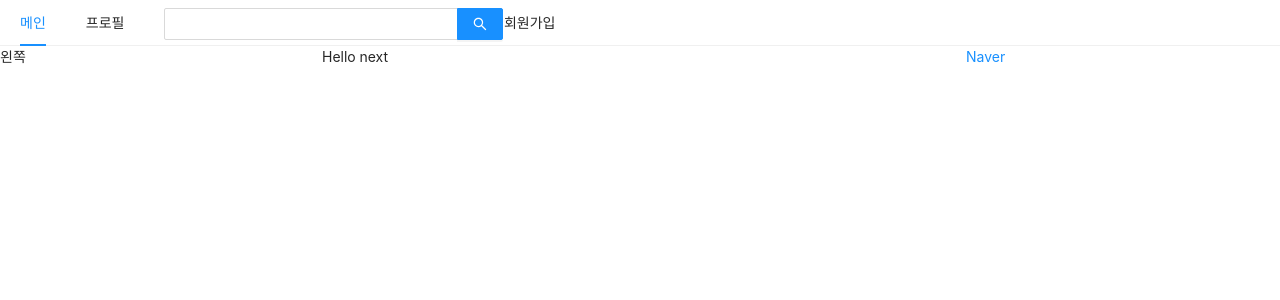
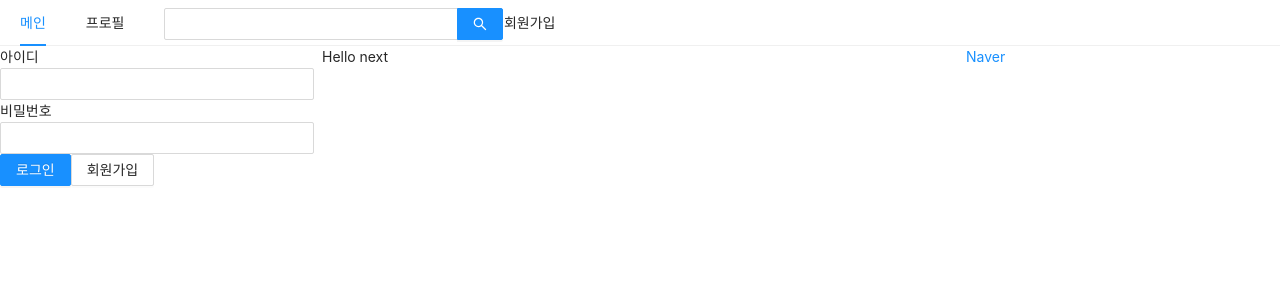
Before and after one commit to JunH-K/react-next, a Next.js app in the folder front/: page / in a window 1280 px wide. Shown: the top 300 px of the page. Built offline with nearby package versions, Linux system fonts and the light colour scheme.

Commit message:
feat : loginform, userprofile 추가

```diff
--- a/front/components/AppLayout.js
+++ b/front/components/AppLayout.js
@@ -1,9 +1,12 @@
-import React from 'react';
+import React, { useState } from 'react';
 import PropTypes from 'prop-types';
 import Link from 'next/link';
 import { Menu, Input, Row, Col } from 'antd';
+import UserProfile from './UserProfile';
+import LoginForm from './LoginForm';
 
 const AppLayout = ({ children }) => {
+  const [isLoggedIn, setIsLoggedIn] = useState(false);
   return (
     <div>
       <Menu mode="horizontal">
@@ -21,7 +24,7 @@ const AppLayout = ({ children }) => {
       <Row gutter={8}>
         {/*컬럼간 간격*/}
         <Col xs={24} md={6}>
-          왼쪽
+          {isLoggedIn ? <UserProfile /> : <LoginForm />}
         </Col>
         <Col xs={24} md={12}>
           {children}
--- /dev/null
+++ b/front/components/LoginForm.js
@@ -0,0 +1,49 @@
+import React, { useState, useCallback } from 'react';
+import Link from 'next/link';
+import { Form, Input, Button } from 'antd';
+
+const LoginForm = () => {
+  const [id, setId] = useState('');
+  const [password, setPassword] = useState('');
+
+  const onChangeId = useCallback((e) => {
+    setId(e.target.value);
+  }, []);
+
+  const onChangePassword = useCallback((e) => {
+    setPassword(e.target.value);
+  }, []);
+
+  return (
+    <Form>
+      <div>
+        <label htmlFor="user-id">아이디</label>
+        <br />
+        <Input name="user-id" value={id} onChange={onChangeId} required />
+      </div>
+
+      <div>
+        <label htmlFor="user-password">비밀번호</label>
+        <br />
+        <Input
+          name="user-password"
+          value={password}
+          onChange={onChangePassword}
+          required
+        />
+      </div>
+      <div>
+        <Button type="primary" htmlType="submit" loading={false}>
+          로그인
+        </Button>
+        <Link href="/signup">
+          <a href="">
+            <Button>회원가입</Button>
+          </a>
+        </Link>
+      </div>
+    </Form>
+  );
+};
+
+export default LoginForm;
--- /dev/null
+++ b/front/components/UserProfile.js
@@ -0,0 +1,5 @@
+const UserProfile = () => {
+  return 'UserProfile';
+};
+
+export default UserProfile;
```
